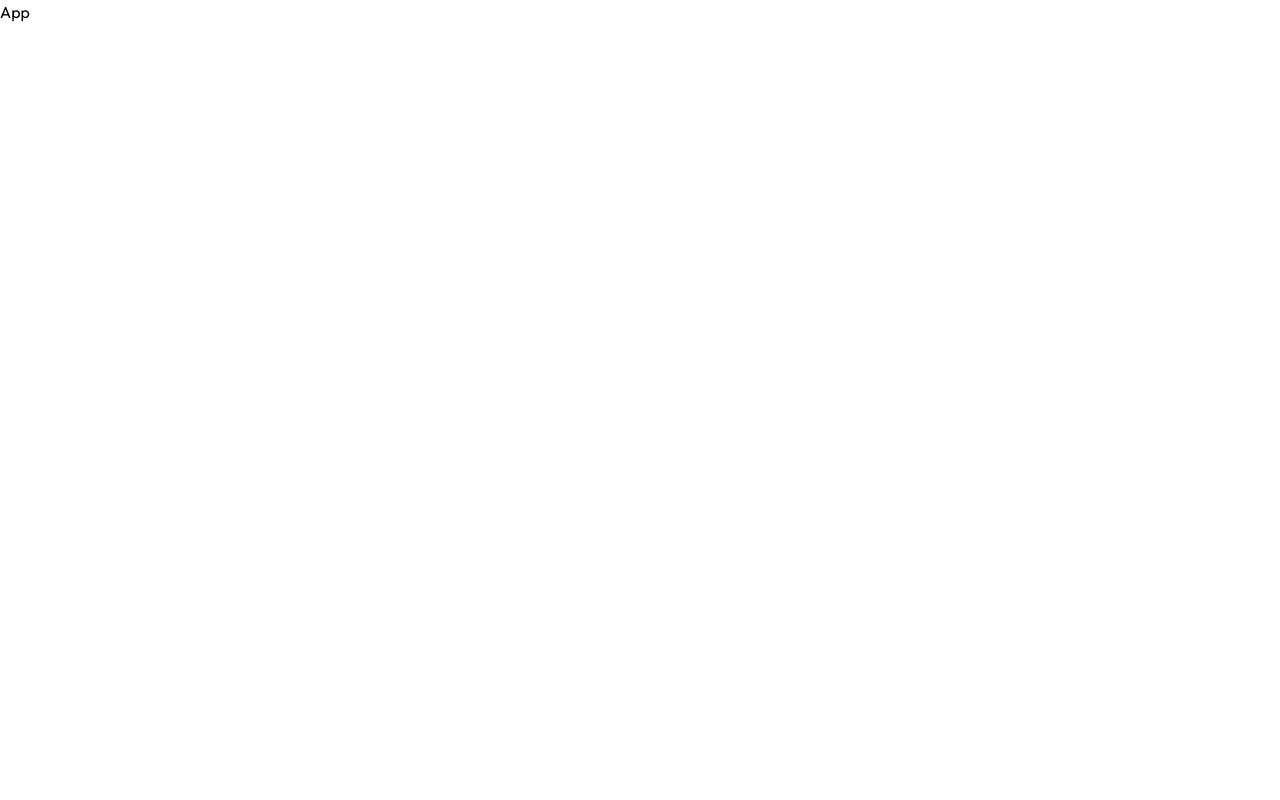
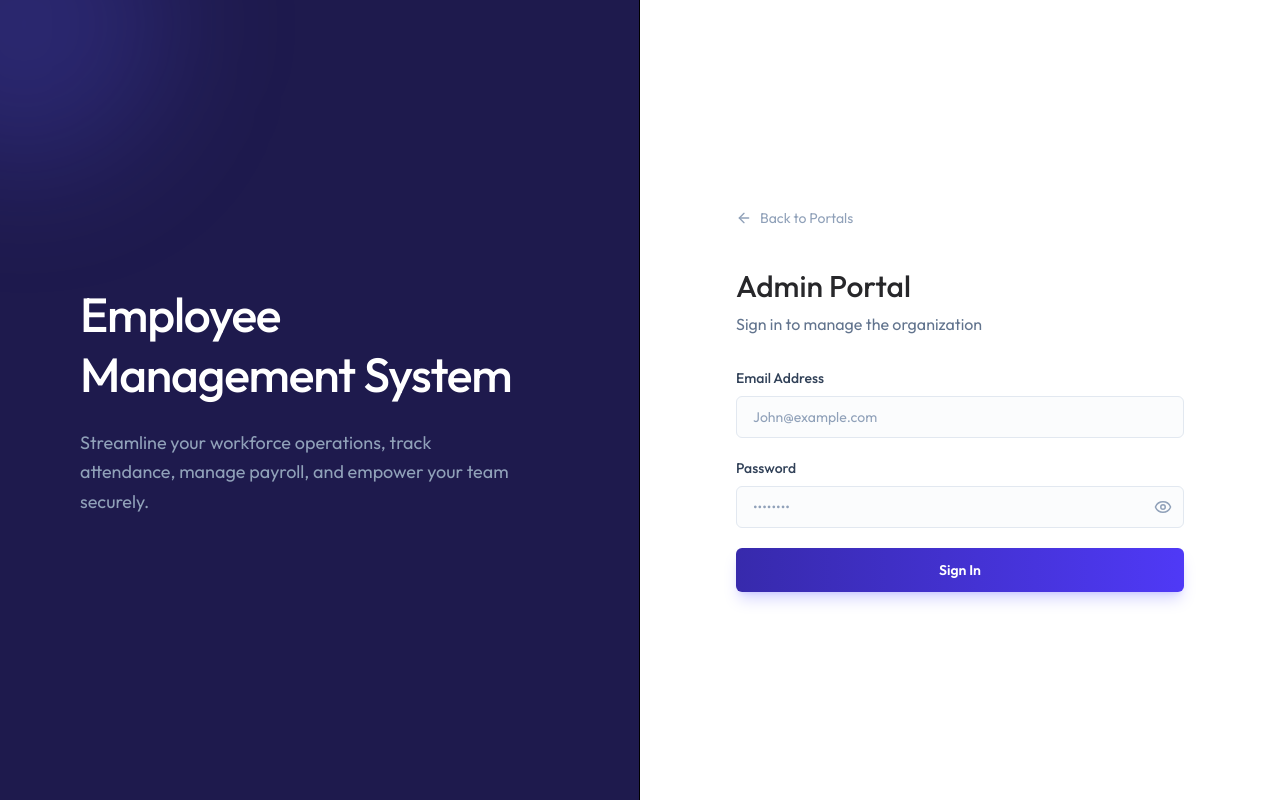
Before and after one commit to Devnehate/EMS, a React (Vite) app in the folder client/: page /login/admin in a window 1280 px wide. Built offline with nearby package versions, Linux system fonts and the light colour scheme.

Commit message:
Login form UI completed

```diff
--- a/client/src/App.jsx
+++ b/client/src/App.jsx
@@ -1,8 +1,39 @@
-import React from 'react'
+import { Toaster } from "react-hot-toast"
+import { Navigate, Route, Routes } from "react-router-dom"
+import LoginLanding from "./pages/LoginLanding"
+import Layout from "./pages/Layout"
+import Dashboard from "./pages/Dashboard"
+import Employees from "./pages/Employees"
+import Attendance from "./pages/Attendance"
+import Leave from "./pages/Leave"
+import PaySlips from "./pages/PaySlips"
+import { Settings } from "lucide-react"
+import PrintPaySlip from "./pages/PrintPaySlip"
+import LoginForm from "./components/LoginForm"
 
 const App = () => {
   return (
-    <div>App</div>
+    <>
+      <Toaster />
+      <Routes>
+        <Route path="/login" element={<LoginLanding />} />
+
+        <Route path="/login/admin" element={<LoginForm role="admin" title="Admin Portal" subtitle="Sign in to manage the organization" />} />
+
+        <Route path="/login/employee" element={<LoginForm role="employee" title="Employee Portal" subtitle="Sign in to access your employee dashboard" />} />
+
+        <Route element={ <Layout /> }>
+          <Route path="/dashboard" element={<Dashboard />} />
+          <Route path="/employees" element={<Employees />} />
+          <Route path="/attendance" element={<Attendance />} />
+          <Route path="/leave" element={<Leave />} />
+          <Route path="/payslips" element={<PaySlips />} />
+          <Route path="/settings" element={<Settings />} />
+        </Route>
+        <Route path="/print/payslip/:id" element={<PrintPaySlip />} />
+        <Route path="*" element={<Navigate to="/dashboard" replace />} />
+      </Routes>
+    </>
   )
 }
 
--- /dev/null
+++ b/client/src/components/LoginForm.jsx
@@ -0,0 +1,62 @@
+import { Link } from "react-router-dom"
+import LoginLeftSide from "./LoginLeftSide"
+import { ArrowLeftIcon, EyeIcon, EyeOffIcon, Loader2Icon } from "lucide-react"
+import { useState } from "react";
+
+const LoginForm = ({role,title,subtitle}) => {
+
+    const [email, setEmail] = useState("");
+    const [password, setPassword] = useState("");
+    const [showPassword, setShowPassword] = useState(false);
+    const [error, setError] = useState("");
+    const [loading, setLoading] = useState(false);
+
+    const handleSubmit = async (e) => {
+        e.preventDefault();
+    }
+
+  return (
+      <div className="min-h-screen flex flex-col md:flex-row">
+          <LoginLeftSide />
+          <div className="flex-1 flex items-center justify-center p-6 sm:p-12 bg-white">
+          <div className="w-full max-w-md animate-fade-in">
+              <Link to="/login" className="inline-flex items-center gap-2 text-slate-400 hover:text-slate-700 text-sm mb-10 transition-colors">
+                <ArrowLeftIcon size={16} /> Back to Portals
+              </Link>
+              <div className="mb-8">
+                  <h1 className="text-2xl sm:text-3xl font-medium text-zinc-800">{title}</h1>
+                  <p className="text-slate-500 text-sm sm:text-base mt-2">{subtitle}</p>
+                  </div>
+                  {
+                      error && (                      <div className="mb-6 p-4 bg-rose-50 border border-rose-200 text-rose-700 text-sm rounded-xl flex items-start gap-3">
+                              <div className="w-1.5 h-1.5 rounded-full bg-rose-500 mt-1.5 shrink-0" />
+                              {error}
+                      </div>
+                      )}
+
+                  <form className="space-y-5" onSubmit={handleSubmit}>
+                      <div>
+                          <label className="block text-sm font-medium text-slate-700 mb-2" htmlFor="email">Email Address</label>
+                          <input type="email" value={email} onChange={(e) => setEmail(e.target.value)} required placeholder="John@example.com" />
+                      </div>
+                      <div>
+                          <label className="block text-sm font-medium text-slate-700 mb-2" htmlFor="password">Password</label>
+                          <div className="relative">
+                          <input type={showPassword ? "text" : "password"} value={password} onChange={(e) => setPassword(e.target.value)} required className="pr-11" placeholder="••••••••" />
+                              <button type="button" className="absolute right-3 top-1/2 -translate-y-1/2 text-slate-400 hover:text-slate-600 transition-colors" onClick={()=>setShowPassword(!showPassword)}>
+                                  {showPassword ? <EyeOffIcon size={18} /> : <EyeIcon size={18} />}
+                          </button>
+                          </div>
+                      </div>
+                      <button type="submit" disabled={loading} className="w-full py-3 bg-linear-to-r from-indigo-800 to-indigo-600 text-white rounded-md text-sm font-semibold hover:from-indigo-600 disabled:opacity-50 transition-all duration-200 shadow-lg shadow-indigo-500/25 active:scale-[0.98] flex items-center justify-center">
+                          {loading && <Loader2Icon className="animate-spin h-4 w-4 mr-2" />}
+                          Sign In
+                      </button>
+                  </form>
+          </div>
+          </div>
+    </div>
+  )
+}
+
+export default LoginForm
--- /dev/null
+++ b/client/src/components/LoginLeftSide.jsx
@@ -0,0 +1,16 @@
+
+const LoginLeftSide = () => {
+  return (
+      <div className="hidden md:flex w-1/2 bg-indigo-950 relative overflow-hidden border-r">
+          <div className="absolute -top-30 -left-30 w-72 h-72 bg-indigo-500/20 rounded-full blur-3xl">
+          </div>
+
+          <div className="relative z-10 flex flex-col items-start justify-center p-12 lg:p-20 w-full h-full">
+              <h1 className="text-4xl lg:text-5xl font-medium text-white mb-6 leading-tight tracking-tight">Employee <br /> Management System</h1>
+              <p className="text-slate-400 text-lg max-w-md leading-relaxed">Streamline your workforce operations, track attendance, manage payroll, and empower your team securely.</p>
+          </div>
+    </div>
+  )
+}
+
+export default LoginLeftSide
--- /dev/null
+++ b/client/src/pages/Attendance.jsx
@@ -0,0 +1,8 @@
+
+const Attendance = () => {
+  return (
+    <div>Attendance</div>
+  )
+}
+
+export default Attendance
--- /dev/null
+++ b/client/src/pages/Dashboard.jsx
@@ -0,0 +1,8 @@
+
+const Dashboard = () => {
+  return (
+    <div>Dashboard</div>
+  )
+}
+
+export default Dashboard
--- /dev/null
+++ b/client/src/pages/Employees.jsx
@@ -0,0 +1,8 @@
+
+const Employees = () => {
+  return (
+    <div>Employees</div>
+  )
+}
+
+export default Employees
--- /dev/null
+++ b/client/src/pages/Layout.jsx
@@ -0,0 +1,16 @@
+import { Outlet } from "react-router-dom"
+
+const Layout = () => {
+  return (
+      <div className="flex h-screen bg-linear-to-br from-slate-50 via-white to-indigo-50/30">
+          <p>Sidebar</p>
+          <main className="flex-1 overflow-y-auto">
+              <div className="p-4 pt-16 sm:p-6 sm:pt-6 lg:p-8 max-w-400 mx-auto">
+                  <Outlet />
+              </div>
+          </main>
+    </div>
+  )
+}
+
+export default Layout
--- /dev/null
+++ b/client/src/pages/Leave.jsx
@@ -0,0 +1,8 @@
+
+const Leave = () => {
+  return (
+    <div>Leave</div>
+  )
+}
+
+export default Leave
--- /dev/null
+++ b/client/src/pages/LoginLanding.jsx
@@ -0,0 +1,65 @@
+import { ArrowRightIcon, ShipIcon, UserIcon } from "lucide-react"
+import LoginLeftSide from "../components/LoginLeftSide"
+import { Link } from "react-router-dom"
+
+const LoginLanding = () => {
+
+    const portalOptions = [
+        {
+            to: "/login/admin",
+            title: "Admin Portal",
+            Description: "Manage employees, departments, payroll, and system configurations.",
+            icon: ShipIcon
+        },
+        {
+            to: "/login/employee",
+            title: "Employee Portal",
+            Description: "View your profile, track attendance, request time off, and access payalips.",
+            icon: UserIcon
+        },
+    ]
+
+    return (
+        <div className="min-h-screen flex flex-col md:flex-row">
+            <LoginLeftSide />
+
+            <div className="w-full md:w-1/2 flex flex-col items-center justify-center p-6 sm:p-12 lg:p-16 relative overflow-y-auto min-h-screen">
+
+                <div className="w-full max-w-md animate-fade-in relative z-10">
+
+                    {/* Header */}
+
+                    <div className="mb-10 text-center md:text-left">
+                        <h2 className="text-3xl font-medium text-slate-900 tracking-tight mb-3">Welcome Page</h2>
+                        <p className="text-slate-500">Select your portal to securely access the system.</p>
+                    </div>
+
+                    {/* Portal List */}
+
+                    <div className="space-y-4">
+                        {
+                            portalOptions.map((portal) => (
+                                <Link key={portal.to} to={portal.to} className="group block bg-slate-50 border border-slate-200 rounded-lg p-5 sm:p-6 transition-all duration-300 hover:border-indigo-400 hover:bg-indigo-50">
+                                    <div className="relative z-10 flex items-center justify-between gap-4 sm:gap-5">
+                                        <h3 className="text-lg text-slate-800 group-hover:text-indigo-600 mb-1 transition-colors">{portal.title}</h3>
+                                        <ArrowRightIcon className="w-4 h-4 text-slate-400 group-hover:text-indigo-600 group-hover:translate-x-1 transition-all duration-300" />
+                                    </div>
+
+                                </Link>
+                            ))
+                        }
+                    </div>
+
+                    {/* Footer */}
+
+                    <div className="mt-12 text-center md:text-left text-sm text-slate-400">
+                        <p>© {new Date().getFullYear()} EMS. All rights reserved.</p>
+                    </div>
+
+                </div>
+            </div>
+        </div>
+    )
+}
+
+export default LoginLanding
--- /dev/null
+++ b/client/src/pages/PaySlips.jsx
@@ -0,0 +1,8 @@
+
+const PaySlips = () => {
+  return (
+    <div>PaySlips</div>
+  )
+}
+
+export default PaySlips
--- /dev/null
+++ b/client/src/pages/PrintPaySlip.jsx
@@ -0,0 +1,8 @@
+
+const PrintPaySlip = () => {
+  return (
+    <div>PrintPaySlip</div>
+  )
+}
+
+export default PrintPaySlip
--- /dev/null
+++ b/client/src/pages/Settings.jsx
@@ -0,0 +1,8 @@
+
+const Settings = () => {
+  return (
+    <div>Settings</div>
+  )
+}
+
+export default Settings
```
